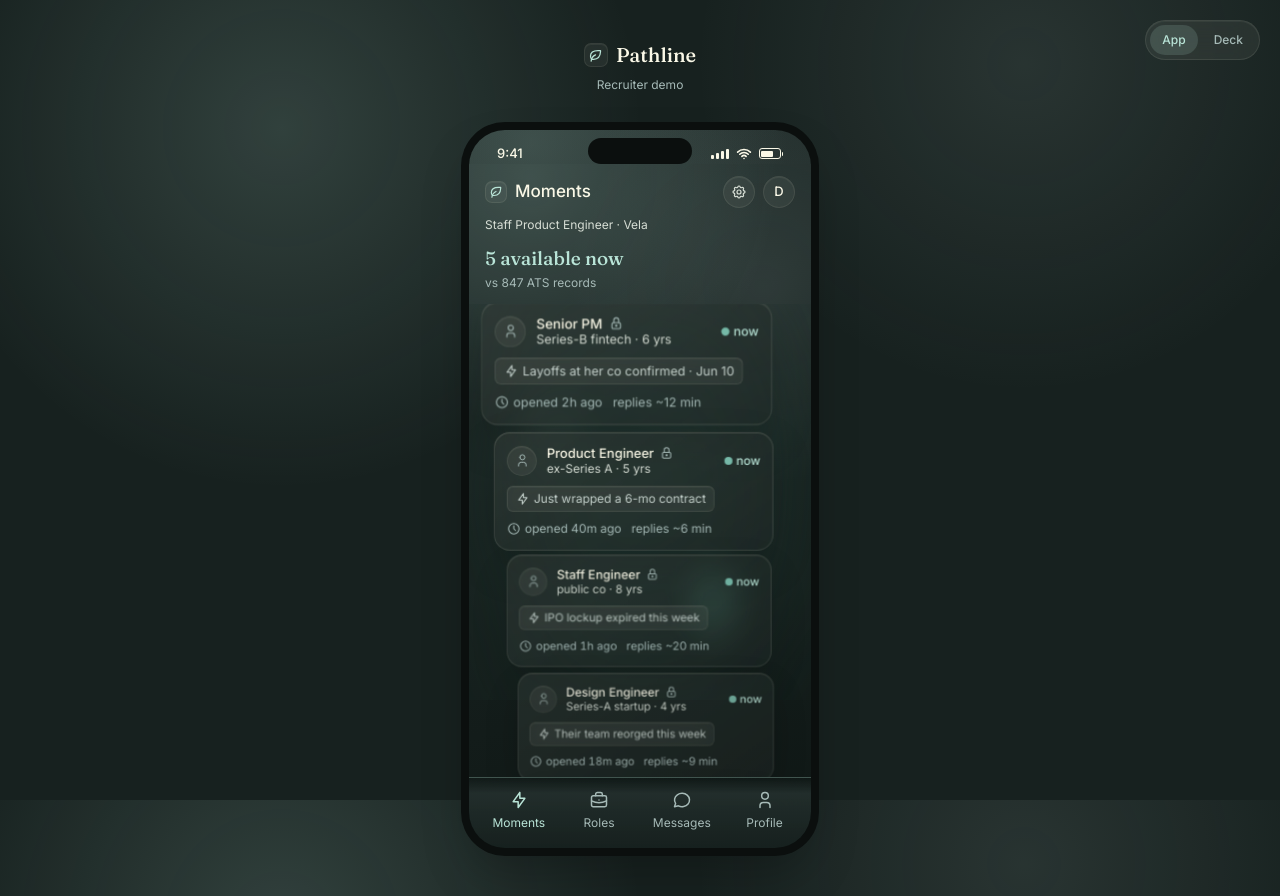
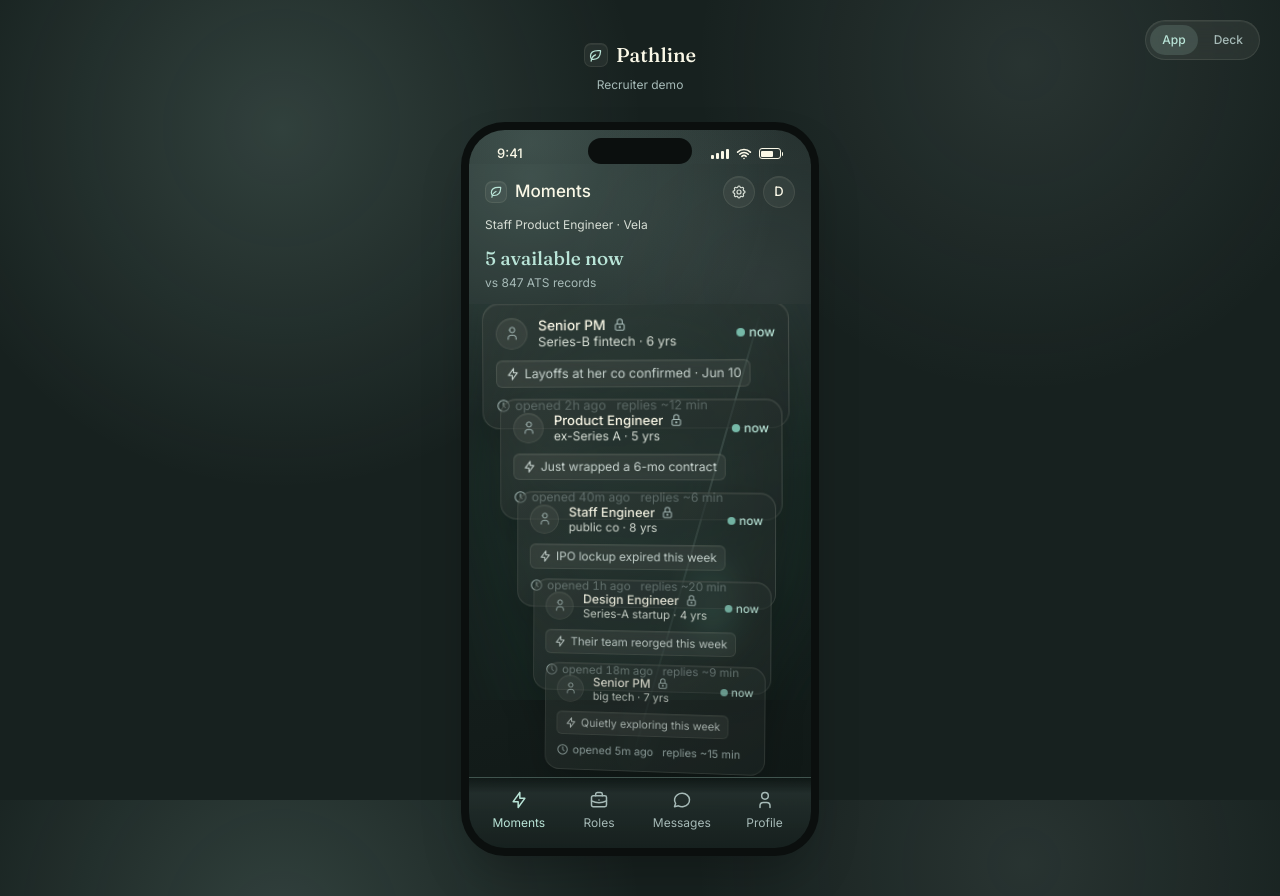
Before and after one commit to moosefroggo/pathline, a React (Vite) app: page / in a window 1280 px wide. Both pictures are taken after a click on the button 640 px from the left and 373 px from the top of the page. Built offline with nearby package versions, Linux system fonts and the light colour scheme.

Commit message:
Strengthen presence card stack

```diff
--- a/src/index.css
+++ b/src/index.css
@@ -170,8 +170,33 @@
   .pl-presence-stack {
     position: relative;
     isolation: isolate;
-    perspective: 900px;
-    perspective-origin: 34% 14%;
+    perspective: 1050px;
+    perspective-origin: 24% 12%;
+    gap: 0;
+    padding-top: 2px;
+    padding-right: 2px;
+    padding-bottom: 76px;
+  }
+
+  .pl-presence-stack::before {
+    content: '';
+    position: absolute;
+    z-index: 0;
+    top: 10px;
+    right: 8px;
+    width: 2px;
+    height: 470px;
+    border-radius: 999px;
+    background: linear-gradient(
+      180deg,
+      rgba(185, 228, 215, 0),
+      rgba(185, 228, 215, 0.46) 18%,
+      rgba(185, 228, 215, 0.18) 66%,
+      rgba(185, 228, 215, 0)
+    );
+    box-shadow: 0 0 28px rgba(185, 228, 215, 0.22);
+    transform: translateX(-42px) rotate(16deg);
+    transform-origin: top center;
   }
 
   .pl-presence-shader {
@@ -183,14 +208,14 @@
     height: 430px;
     pointer-events: none;
     mix-blend-mode: screen;
-    opacity: 0.72;
-    filter: saturate(1.08);
+    opacity: 0.82;
+    filter: saturate(1.16) contrast(1.08);
   }
 
   .pl-presence-card-shell {
     position: relative;
     z-index: 1;
-    width: calc(100% - 30px);
+    width: calc(100% - 22px);
     transform-style: preserve-3d;
     transform-origin: left top;
     transition:
@@ -200,29 +225,37 @@
     will-change: transform, opacity;
   }
 
+  .pl-presence-card-shell + .pl-presence-card-shell {
+    margin-top: -32px;
+  }
+
   .pl-presence-card-shell:nth-of-type(1) {
-    transform: translate3d(0, 0, 34px) scale(1);
+    transform: translate3d(0, 0, 48px) rotateZ(-0.35deg) rotateY(-2deg) scale(1.01);
   }
 
   .pl-presence-card-shell:nth-of-type(2) {
-    transform: translate3d(10px, -2px, 12px) scale(0.985);
+    width: calc(100% - 34px);
+    transform: translate3d(16px, -5px, 20px) rotateZ(-0.15deg) rotateY(-2.5deg) scale(0.995);
   }
 
   .pl-presence-card-shell:nth-of-type(3) {
-    opacity: 0.94;
-    transform: translate3d(20px, -5px, -18px) scale(0.965);
+    width: calc(100% - 46px);
+    opacity: 0.96;
+    transform: translate3d(32px, -9px, -10px) rotateZ(0.08deg) rotateY(-3deg) scale(0.98);
   }
 
   .pl-presence-card-shell:nth-of-type(4) {
-    opacity: 0.86;
-    transform: translate3d(30px, -8px, -34px) scale(0.95);
-    filter: saturate(0.92);
+    width: calc(100% - 58px);
+    opacity: 0.88;
+    transform: translate3d(48px, -13px, -34px) rotateZ(0.28deg) rotateY(-3.5deg) scale(0.965);
+    filter: saturate(0.94);
   }
 
   .pl-presence-card-shell:nth-of-type(n + 5) {
+    width: calc(100% - 68px);
     opacity: 0.78;
-    transform: translate3d(38px, -11px, -52px) scale(0.935);
-    filter: saturate(0.92);
+    transform: translate3d(60px, -17px, -58px) rotateZ(0.42deg) rotateY(-4deg) scale(0.95);
+    filter: saturate(0.9);
   }
 }
 
```
